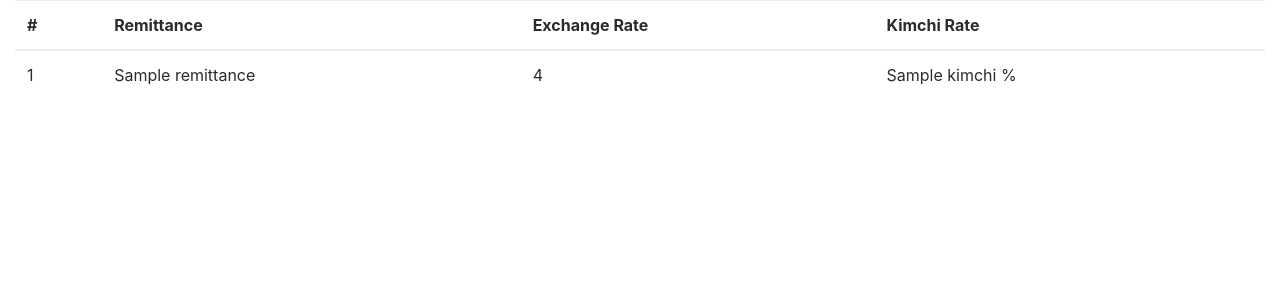
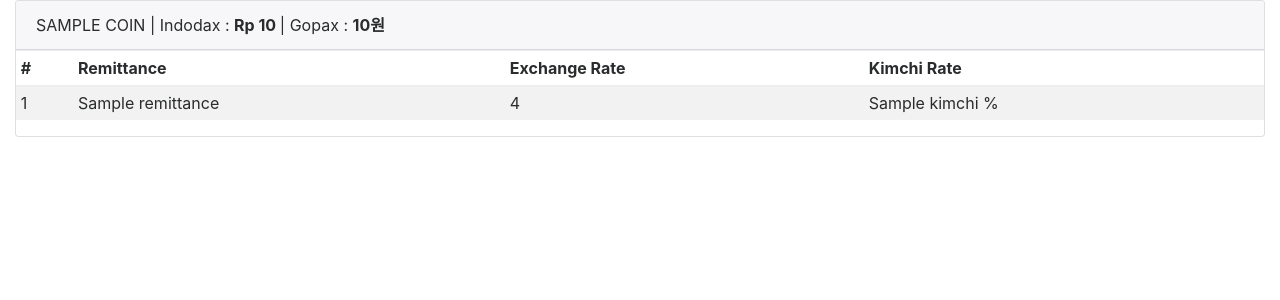
Before and after one commit to fathanpranaya/kimchi-id, a FastAPI app: template templates/index.html in a window 1280 px wide. Shown: the top 300 px of the page. Run offline with FastAPI, Linux system fonts and the light colour scheme; the template is opened without the code that fills it: most values are stand-ins (such as "Sample title", 1, 10 or a date in 2020); some libraries are stand-ins or nearby versions.

Commit message:
update UI

```diff
--- a/main.py
+++ b/main.py
@@ -15,6 +15,20 @@
 
 app.mount("/static", StaticFiles(directory="static"), name="static")
 templates = Jinja2Templates(directory="templates")
+
+
+############## CONST ##############
+TRF_FEE = {
+    'xrp': 1,
+    'xlm': 0.2,
+    'doge': 5,
+}
+
+BUY_MAKER_RATE = 0.3
+SELL_MAKER_RATE = 0.2
+KRW_WITHDRAW_FEE = 1000
+
+############## END CONST ##############
 
 
 def get_sentbe_rate():
@@ -39,58 +53,66 @@
     return coin_buy, coin_sell
 
 
+############## KIMCHI CORE CALCULATION ##############
+def calc_kimchi(idr, coin_buy, coin_sell, coin_name):
+    # Buying Coin from Indodax
+    coin_bought = (idr - BUY_MAKER_RATE / 100 * idr) / coin_buy
+
+    # Transfer Coin to Gopax
+    coin_transferred = coin_bought - TRF_FEE[coin_name]
+
+    # Sell Coin at Gopax
+    coin_sell_maker_fee = SELL_MAKER_RATE / 100 * (coin_transferred * coin_sell)
+    krw = coin_transferred * coin_sell - coin_sell_maker_fee
+
+    # Withdraw to Korea bank
+    krw_bank = int(krw - KRW_WITHDRAW_FEE)
+
+    return krw_bank
+
+
+
+
 def calculate_kimchi(idr: int = 100):
     # EXTERNAL API CALL
-    xrp_buy, xrp_sell = get_coin_price('xrp')
-
     HANPASS_RATE = get_hanpass_rate()
     SENTBE_RATE = get_sentbe_rate()
-
-    xrp_buy = int(indodax_xrp_res.json()['ticker']['buy'])
-    xrp_sell = int(gopax_xrp_res.json()['bid'])
-
-    coin_rate = xrp_buy / xrp_sell
+    BANDAR_RATE = 12.75
 
     IDR = idr * 1e6
-    DAX_TRANSFER_FEE = int(6500 * (IDR / 25 * 1e6))
-
-    # Buying XRP from Indodax
-    XRP_BUY_MAKER_RATE = 0.3
-    xrp_buy_maker_fee = XRP_BUY_MAKER_RATE / 100 * IDR
-    xrp_bought = (IDR - DAX_TRANSFER_FEE - xrp_buy_maker_fee) / xrp_buy
-
-    # Transfer XRP to Gopax
-    XRP_TRANSFER_FEE = 3
-    xrp_transferred = xrp_bought - XRP_TRANSFER_FEE
-
-    # Sell XRP at Gopax
-    XRP_SELL_MAKER_RATE = 0.2
-    xrp_sell_maker_fee = XRP_SELL_MAKER_RATE / 100 * (xrp_transferred * xrp_sell)
-    krw = xrp_transferred * xrp_sell - xrp_sell_maker_fee
-
-    # Withdraw to bank
-    DEPOSIT_FEE = 1000
-    krw_bank = int(krw - DEPOSIT_FEE)
-
-    now = datetime.now().strftime("%y/%m/%d %H:%M")
-
-    context = {
-        'Date': now,
-        'rows': [
+    coin_names = ['xrp', 'xlm', 'doge']
+    coins = []
+    for coin_name in coin_names:
+        coin_buy, coin_sell = get_coin_price(coin_name)
+        coin_kimchi = calc_kimchi(IDR, coin_buy, coin_sell, coin_name)
+        rows = [
             {
                 'remittance': 'Sentbe',
                 'rate': "{:.2f}".format(SENTBE_RATE),
-                'kimchi': "{:.2f}".format(((krw_bank * SENTBE_RATE / IDR) - 1) * 100)
+                'kimchi': "{:.2f}".format(((coin_kimchi * SENTBE_RATE / IDR) - 1) * 100)
             },
             {
                 'remittance': 'Hanpass',
                 'rate': "{:.2f}".format(HANPASS_RATE),
-                'kimchi': "{:.2f}".format(((krw_bank * HANPASS_RATE / IDR) - 1) * 100)
+                'kimchi': "{:.2f}".format(((coin_kimchi * HANPASS_RATE / IDR) - 1) * 100)
             },
+            {
+                'remittance': 'Bandar',
+                'rate': "{:.2f}".format(BANDAR_RATE),
+                'kimchi': "{:.2f}".format(((coin_kimchi * BANDAR_RATE / IDR) - 1) * 100)
+            },
+        ]
+        coin_ctx = {
+            'coin_name': coin_name,
+            'gopax_price': coin_sell,
+            'indodax_price': coin_buy,
+            'rows': rows,
+        }
+        coins.append(coin_ctx)
 
-        ],
-        'GOPAX Price [KRW]': "{:,}".format(xrp_sell),
-        'Indodax Price [IDR]': "{:,}".format(xrp_buy),
+    context = {
+        'ts': datetime.now().strftime("%y/%m/%d %H:%M"),
+        'coins': coins,
     }
 
     return context
@@ -99,7 +121,6 @@
 @app.get("/", response_class=HTMLResponse)
 async def root(request: Request):
     # CALCULATE KIMCHI
-    # TODO: add more coin
     context = calculate_kimchi(100)
 
     return templates.TemplateResponse("index.html", {"request": request, "context": context})
--- a/templates/index.html
+++ b/templates/index.html
@@ -5,7 +5,7 @@
     <meta http-equiv="X-UA-Compatible" content="IE=edge">
     <meta name="viewport" content="width=device-width, initial-scale=1">
 
-    <title>Bootstrap 4, from LayoutIt!</title>
+    <title>Kimchi Premium ID</title>
 
     <meta name="description" content="Source code generated using layoutit.com">
     <meta name="author" content="LayoutIt!">
@@ -17,10 +17,16 @@
   <body>
 
     <div class="container-fluid">
+		{% for coin in context['coins'] %}
 			<div class="row">
 				<div class="col-md-12">
-			<table class="table">
-				<thead>
+					<div class="card">
+						<div class="card-header">
+							{{ coin['coin_name'] | upper}} | Indodax : <b>{{ "Rp {:,.0f}".format(coin['indodax_price']) }} </b> | Gopax : <b>{{ "{:,.0f}원".format(coin['gopax_price']) }} </b>
+						</div>
+						<div class="card-body">
+							<table class="table table-sm table-striped">
+								<thead class="thead-dark">
 									<tr>
 										<th>#</th>
 										<th>Remittance</th>
@@ -30,7 +36,7 @@
 								</thead>
 
 								<tbody>
-                    {% for row in context['rows']  %}
+									{% for row in coin['rows']  %}
 									<tr>
 										<td>{{loop.index}}</td>
 										<td>{{row['remittance']}}</td>
@@ -43,6 +49,10 @@
 						</div>
 					</div>
 				</div>
+			</div>
+			<br>
+		{% endfor %}
+	</div>
 
     <script src="{{ url_for('static', path='/js/jquery.min.js') }}"></script>
     <script src="{{ url_for('static', path='/js/bootstrap.min.js') }}"></script>
```
Lines whose indentation alone changed are shown as unchanged.
